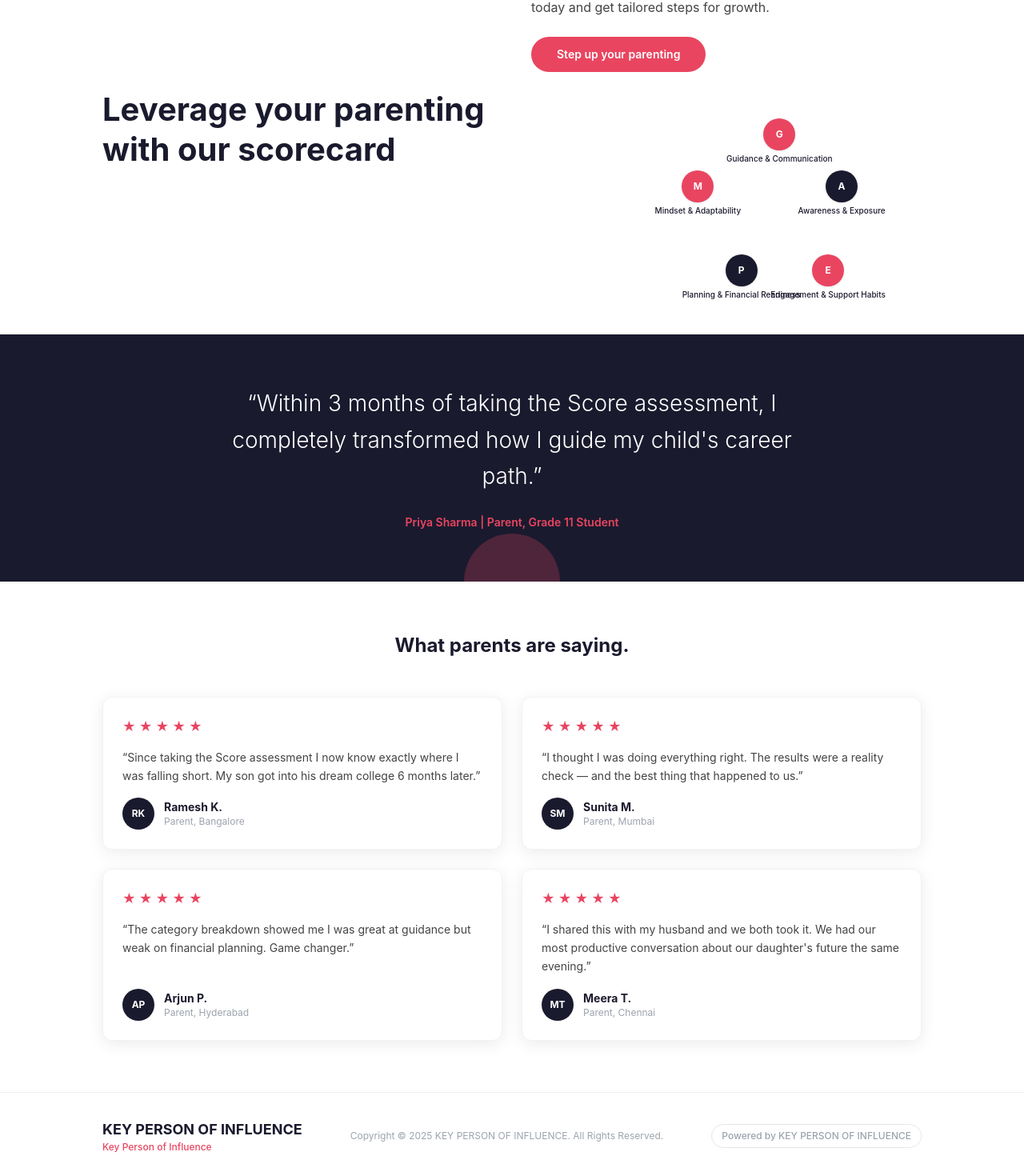
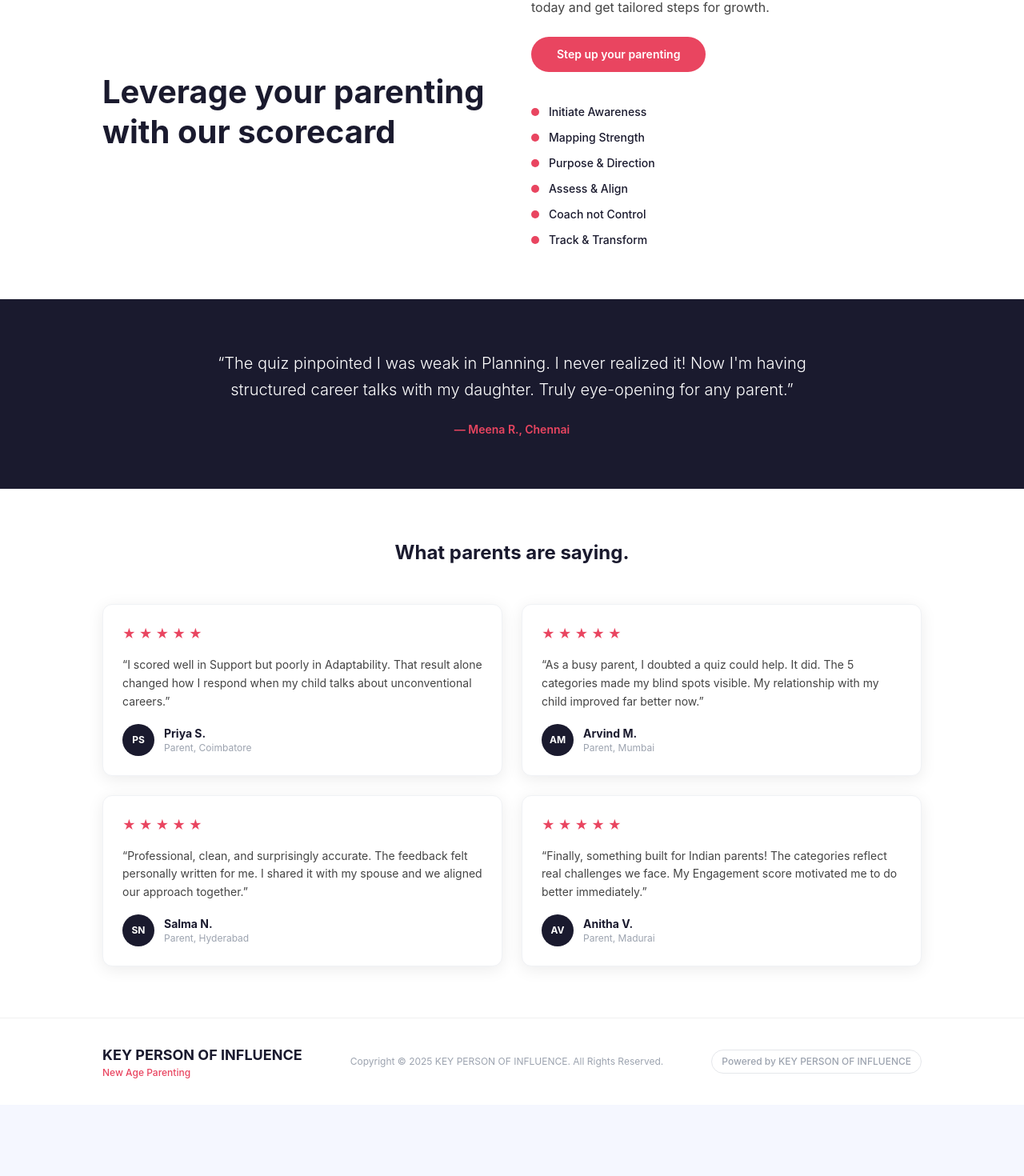
Before and after one commit to akshobdhira/score-app, a Next.js app: page / in a window 1280 px wide. Shown: the part 2619-4089 px from the top of the page at 80% size. After the commit the page ends 4000 px from the top, so only its background shows below. Built offline with nearby package versions, Linux system fonts and the light colour scheme.

Commit message:
made changes to the parent testimonials and new testimonials were updated along with the footer was updated

```diff
--- a/src/app/page.tsx
+++ b/src/app/page.tsx
@@ -133,31 +133,31 @@ const categories = [
 const testimonials = [
   {
     quote:
-      'Since taking the Score assessment I now know exactly where I was falling short. My son got into his dream college 6 months later.',
-    name: 'Ramesh K.',
-    title: 'Parent, Bangalore',
-    initials: 'RK',
+      'I scored well in Support but poorly in Adaptability. That result alone changed how I respond when my child talks about unconventional careers.',
+    name: 'Priya S.',
+    title: 'Parent, Coimbatore',
+    initials: 'PS',
   },
   {
     quote:
-      'I thought I was doing everything right. The results were a reality check — and the best thing that happened to us.',
-    name: 'Sunita M.',
+      'As a busy parent, I doubted a quiz could help. It did. The 5 categories made my blind spots visible. My relationship with my child improved far better now.',
+    name: 'Arvind M.',
     title: 'Parent, Mumbai',
-    initials: 'SM',
+    initials: 'AM',
   },
   {
     quote:
-      'The category breakdown showed me I was great at guidance but weak on financial planning. Game changer.',
-    name: 'Arjun P.',
+      'Professional, clean, and surprisingly accurate. The feedback felt personally written for me. I shared it with my spouse and we aligned our approach together.',
+    name: 'Salma N.',
     title: 'Parent, Hyderabad',
-    initials: 'AP',
+    initials: 'SN',
   },
   {
     quote:
-      'I shared this with my husband and we both took it. We had our most productive conversation about our daughter\'s future the same evening.',
-    name: 'Meera T.',
-    title: 'Parent, Chennai',
-    initials: 'MT',
+      'Finally, something built for Indian parents! The categories reflect real challenges we face. My Engagement score motivated me to do better immediately.',
+    name: 'Anitha V.',
+    title: 'Parent, Madurai',
+    initials: 'AV',
   },
 ]
 
@@ -489,90 +489,35 @@ export default function LandingPage() {
               </Link>
             </div>
 
-            {/* 5-category ring — flex-wrap on mobile, ring layout on md+ */}
-            <div className="mt-4">
-              {/* Mobile: simple flex wrap grid */}
-              <div className="flex flex-wrap justify-center gap-4 md:hidden">
+            {/* Bullet point list */}
+            <ul className="mt-4 space-y-3">
               {[
-                  { label: 'Guidance & Communication', angle: -90 },
-                  { label: 'Awareness & Exposure', angle: -18 },
-                  { label: 'Engagement & Support Habits', angle: 54 },
-                  { label: 'Planning & Financial Readiness', angle: 126 },
-                  { label: 'Mindset & Adaptability', angle: 198 },
+                'Initiate Awareness',
+                'Mapping Strength',
+                'Purpose & Direction',
+                'Assess & Align',
+                'Coach not Control',
+                'Track & Transform',
               ].map((item, i) => (
-                  <motion.div
-                    key={item.label}
+                <motion.li
+                  key={item}
                   custom={i}
                   initial="hidden"
                   whileInView="visible"
                   viewport={{ once: true }}
                   variants={fadeIn}
-                    className="flex flex-col items-center w-24"
+                  className="flex items-center gap-3"
                 >
-                    <div
-                      className="w-10 h-10 rounded-full flex items-center justify-center text-white text-xs font-bold mb-1 shadow"
-                      style={{ backgroundColor: i % 2 === 0 ? CORAL : NAVY }}
-                    >
-                      {item.label[0]}
-                    </div>
                   <span
-                      className="text-xs font-medium text-center"
-                      style={{ color: NAVY, fontSize: '10px' }}
-                    >
-                      {item.label}
+                    className="w-2.5 h-2.5 rounded-full flex-shrink-0"
+                    style={{ backgroundColor: CORAL }}
+                  />
+                  <span className="text-sm font-medium" style={{ color: NAVY }}>
+                    {item}
                   </span>
-                  </motion.div>
+                </motion.li>
               ))}
-              </div>
-
-              {/* Desktop: original ring layout */}
-              <div className="relative hidden md:flex items-center justify-center">
-                <div className="relative w-56 h-56">
-                  {[
-                    { label: 'Guidance & Communication', angle: -90 },
-                    { label: 'Awareness & Exposure', angle: -18 },
-                    { label: 'Engagement & Support Habits', angle: 54 },
-                    { label: 'Planning & Financial Readiness', angle: 126 },
-                    { label: 'Mindset & Adaptability', angle: 198 },
-                  ].map((item, i) => {
-                    const rad = (item.angle * Math.PI) / 180
-                    const cx = 50 + 42 * Math.cos(rad)
-                    const cy = 50 + 42 * Math.sin(rad)
-                    return (
-                      <motion.div
-                        key={item.label}
-                        custom={i}
-                        initial="hidden"
-                        whileInView="visible"
-                        viewport={{ once: true }}
-                        variants={fadeIn}
-                        className="absolute flex flex-col items-center"
-                        style={{
-                          left: `${cx}%`,
-                          top: `${cy}%`,
-                          transform: 'translate(-50%, -50%)',
-                        }}
-                      >
-                        <div
-                          className="w-10 h-10 rounded-full flex items-center justify-center text-white text-xs font-bold mb-1 shadow"
-                          style={{
-                            backgroundColor: i % 2 === 0 ? CORAL : NAVY,
-                          }}
-                        >
-                          {item.label[0]}
-                        </div>
-                        <span
-                          className="text-xs font-medium text-center whitespace-nowrap"
-                          style={{ color: NAVY, fontSize: '10px' }}
-                        >
-                          {item.label}
-                        </span>
-                      </motion.div>
-                    )
-                  })}
-                </div>
-              </div>
-            </div>
+            </ul>
           </motion.div>
         </div>
       </section>
@@ -589,10 +534,9 @@ export default function LandingPage() {
             viewport={{ once: true }}
             transition={{ duration: 0.5 }}
             className="font-light leading-relaxed mb-6"
-            style={{ fontSize: 'clamp(18px, 2.5vw, 28px)', color: '#FFFFFF' }}
+            style={{ fontSize: 'clamp(14px, 1.8vw, 20px)', color: '#FFFFFF' }}
           >
-            &ldquo;Within 3 months of taking the Score assessment, I completely
-            transformed how I guide my child&apos;s career path.&rdquo;
+            &ldquo;The quiz pinpointed I was weak in Planning. I never realized it! Now I&apos;m having structured career talks with my daughter. Truly eye-opening for any parent.&rdquo;
           </motion.blockquote>
           <motion.p
             initial={{ opacity: 0 }}
@@ -602,21 +546,10 @@ export default function LandingPage() {
             className="text-sm font-semibold"
             style={{ color: CORAL }}
           >
-            Priya Sharma | Parent, Grade 11 Student
+            — Meena R., Chennai
           </motion.p>
         </div>
 
-        {/* Decorative coral half-circle */}
-        <div
-          className="absolute bottom-0 left-1/2 -translate-x-1/2"
-          style={{
-            width: 120,
-            height: 60,
-            backgroundColor: CORAL,
-            borderRadius: '60px 60px 0 0',
-            opacity: 0.25,
-          }}
-        />
       </section>
 
       {/* ─── SECTION 7: Testimonials Grid ─────────────────────────────────── */}
@@ -699,7 +632,7 @@ export default function LandingPage() {
               KEY PERSON OF INFLUENCE
             </p>
             <p className="text-xs font-medium" style={{ color: CORAL }}>
-              Key Person of Influence
+              New Age Parenting
             </p>
           </div>
 
```
Lines whose indentation alone changed are shown as unchanged.
